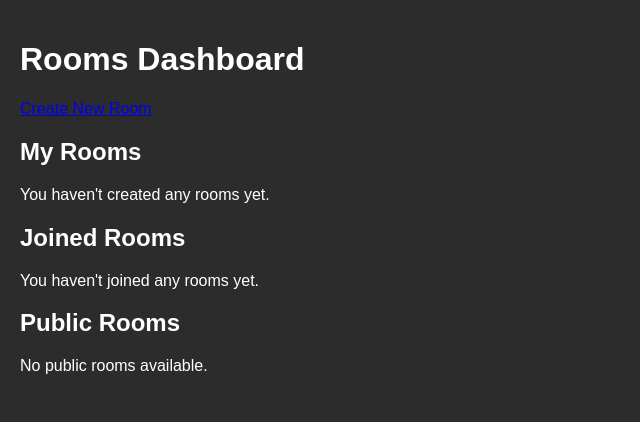
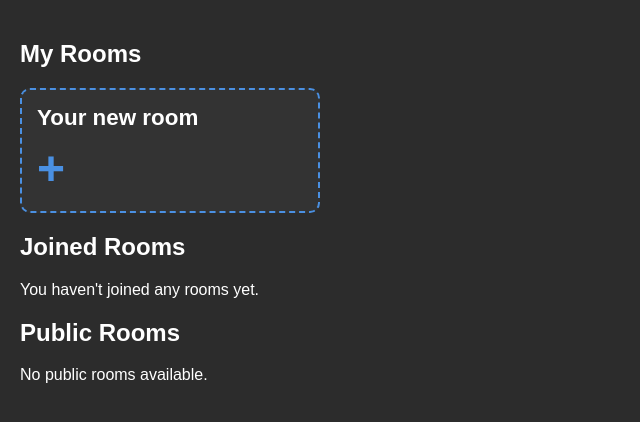
Before and after one commit to SwieciloM/Wassup, a Django app: template chat/templates/chat/room_list.html in a window 1280 px wide. Shown: the part 68-490 px from the top of the page, without its empty margins (0-640 px from the left). Run offline with Django 3.2, Linux system fonts and the light colour scheme; the template is opened without the code that fills it, so the values that code supplies are empty; some web fonts are replaced.

Commit message:
Room-add card added instead standard button

```diff
--- a/chat/templates/chat/room_list.html
+++ b/chat/templates/chat/room_list.html
@@ -1,14 +1,9 @@
 {% extends 'base.html' %}
 
 {% block main_content %}
-<div class="rooms-header">
-  <h1>Rooms Dashboard</h1>
-  <a href="{% url 'room-create' %}" class="btn-add-room">Create New Room</a>
-</div>
 
 <!-- My Rooms Section -->
 <h2>My Rooms</h2>
-{% if my_rooms %}
 <div class="room-grid">
   {% for room in my_rooms %}
     <div class="room-card">
@@ -29,7 +24,7 @@
         <span class="user-status">Status:</span>
         <span class="owner-tag">Owner</span>
         <div class="participants-count">
-            All participants: {{ room.guests.all|length|add:"1" }}
+          Participants: {{ room.guests.all|length|add:"1" }}
         </div>
         <div class="last-message-info">
           {% if room.last_message_datetime %}
@@ -65,10 +60,19 @@
       </div>
     </div>
   {% endfor %}
+
+  <!-- Add New Room Card -->
+  <div class="room-card add-room-card">
+    <a href="{% url 'room-create' %}" class="add-room-link">
+      <div class="room-header">
+        <h2 class="room-name">Your new room</h2>
       </div>
-{% else %}
-  <p>You haven't created any rooms yet.</p>
-{% endif %}
+      <div class="room-content">
+        <span class="plus-sign">+</span>
+      </div>
+    </a>
+  </div>
+</div>
 
 <!-- Joined Rooms Section -->
 <h2>Joined Rooms</h2>
@@ -158,4 +162,5 @@
 {% else %}
   <p>No public rooms available.</p>
 {% endif %}
+
 {% endblock %}
--- a/static/css/style.css
+++ b/static/css/style.css
@@ -381,9 +381,47 @@ body {
   transition: transform 0.3s ease, box-shadow 0.3s ease;
 }
 
+/* Style for the Add New Room card */
+.room-card.add-room-card {
+  display: flex;
+  flex-direction: column;
+  align-items: center;
+  justify-content: center;
+  background-color: #333333;
+  border-radius: 10px;
+  padding: 15px;
+  color: #ffffff;
+  transition: transform 0.3s ease, box-shadow 0.3s ease;
+  border: 2px dashed #4a90e2;  /* Dashed border to indicate it's an action button */
+}
+
 .room-card:hover {
   transform: translateY(-3px);
   box-shadow: 0 4px 8px rgba(0, 0, 0, 0.6);
+}
+
+.room-card.add-room-card:hover {
+  transform: translateY(-4px);
+  box-shadow: 0 4px 8px rgba(0, 0, 0, 0.6);
+}
+
+/* Center the plus sign and style it prominently */
+.add-room-link {
+  text-decoration: none;
+  color: inherit;
+  display: block;
+  width: 100%;
+  height: 100%;
+}
+
+.room-card.add-room-card .room-header {
+  margin-bottom: 10px;
+}
+
+.room-card.add-room-card .plus-sign {
+  font-size: 3em;
+  font-weight: bold;
+  color: #4a90e2;
 }
 
 /* Header: room name and favourite toggle */
```
Lines whose indentation alone changed are shown as unchanged.
